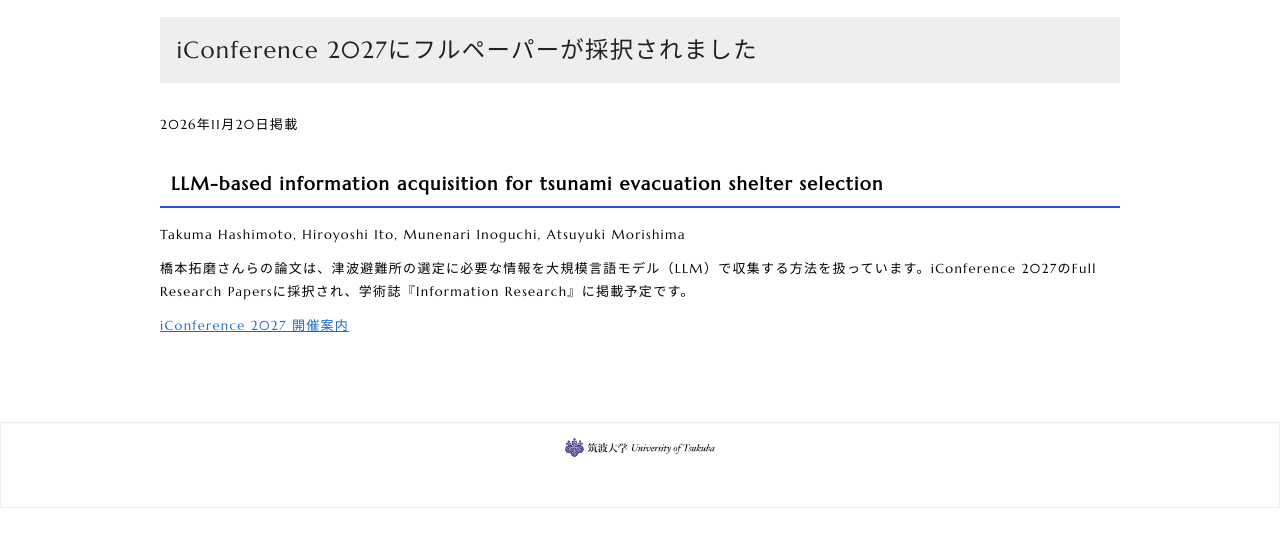
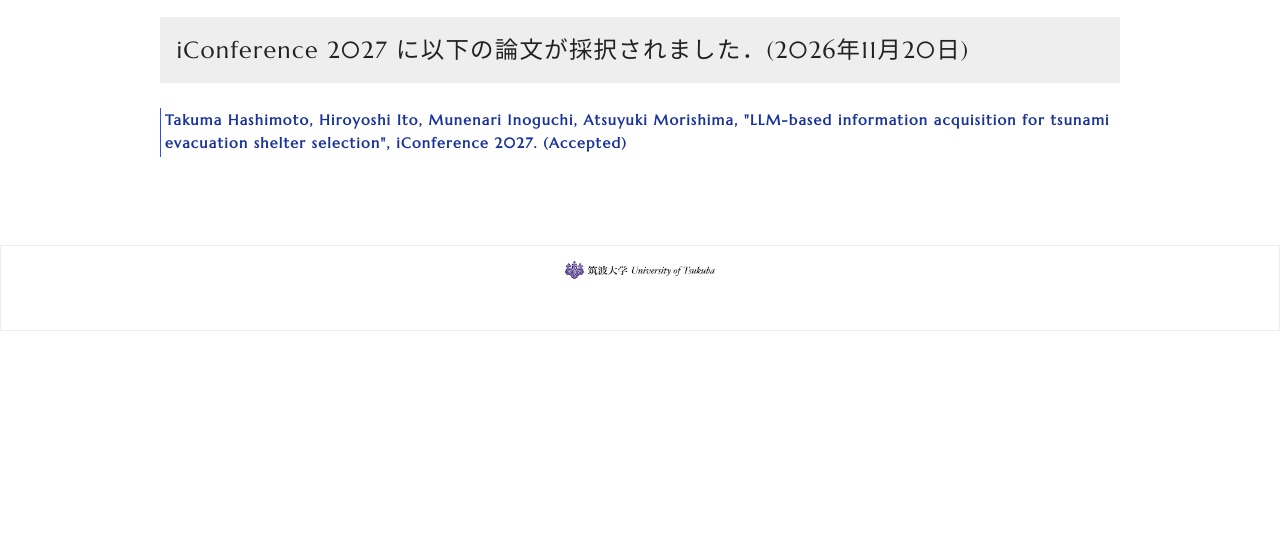
Before and after one commit to crowd4u/fusioncomplab, a plain HTML site: page docs/accepted_papers/iConference2027.html in a window 1280 px wide. Shown: the part 221-768 px from the top of the page. Drawn offline with Linux system fonts and the light colour scheme.

Commit message:
Match iConference acceptance notice to recent announcements

```diff
--- a/docs/accepted_papers/iConference2027.html
+++ b/docs/accepted_papers/iConference2027.html
@@ -4,8 +4,8 @@
 <head>
   <meta charset="utf-8">
   <meta name="viewport" content="width=device-width, initial-scale=1">
-  <meta name="description" content="橋本拓磨さんらの津波避難所選定のための情報収集に関する論文が、iConference 2027にフルペーパーとして採択されました。">
-  <title>iConference 2027にフルペーパーが採択されました | 融合知能デザイン研究室</title>
+  <meta name="description" content="iConference 2027に論文が採択されました。">
+  <title>iConference 2027に論文が採択されました | 融合知能デザイン研究室</title>
   <link rel="stylesheet" href="../css/reset.css">
   <link rel="stylesheet" href="../css/style.css" media="screen and (min-width:769px)">
   <link rel="stylesheet" href="../css/sp.css" media="screen and (max-width:769px)">
@@ -81,12 +81,13 @@
         <div id="main">
           <main>
             <article>
-              <h1 class="margin_T0">iConference 2027にフルペーパーが採択されました</h1>
-              <p><time datetime="2026-11-20">2026年11月20日</time>掲載</p>
-              <h2 class="margin_T20 margin_B10" lang="en">LLM-based information acquisition for tsunami evacuation shelter selection</h2>
-              <p lang="en">Takuma Hashimoto, Hiroyoshi Ito, Munenari Inoguchi, Atsuyuki Morishima</p>
-              <p>橋本拓磨さんらの論文は、津波避難所の選定に必要な情報を大規模言語モデル（LLM）で収集する方法を扱っています。iConference 2027のFull Research Papersに採択され、学術誌『Information Research』に掲載予定です。</p>
-              <p><a href="https://www.ischools.org/post/iconference-2027-call-for-papers">iConference 2027 開催案内</a></p>
+              <section>
+                <h1 class="margin_T0">iConference 2027 に以下の論文が採択されました．(<time datetime="2026-11-20">2026年11月20日</time>)</h1>
+                <div class="vision_box">
+                  <h3 lang="en">Takuma Hashimoto, Hiroyoshi Ito, Munenari Inoguchi, Atsuyuki Morishima,
+                    "LLM-based information acquisition for tsunami evacuation shelter selection", iConference 2027. (Accepted)</h3>
+                </div>
+              </section>
             </article>
           </main>
         </div>
```
Also changed, not shown: docs/index.html (+1 -1 lines), docs/news.html (+1 -1 lines), docs/publications.html (+1 -1 lines).
